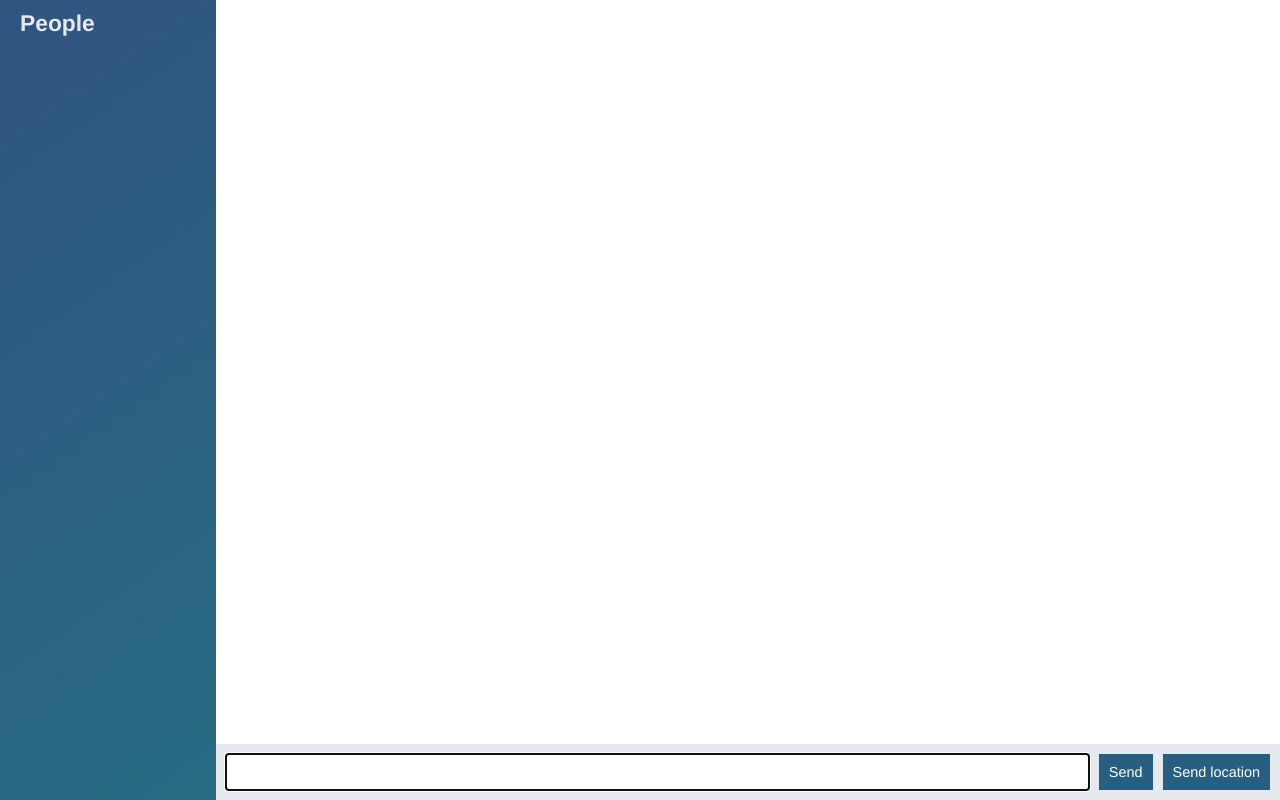
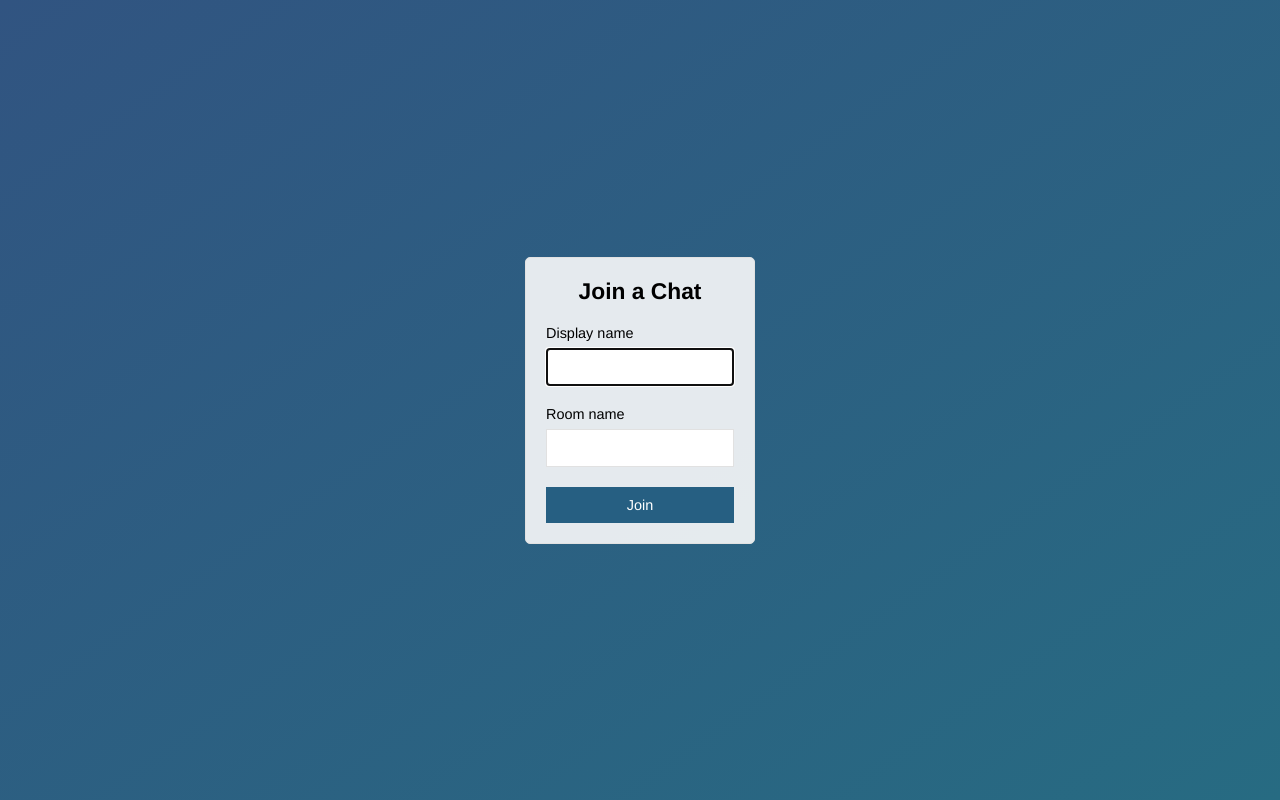
Before and after one commit to matteo-merzi/node-chat-app, a website: page public/index.html in a window 1280 px wide. Drawn offline with nearby package versions, Linux system fonts and the light colour scheme; no server answers.

Commit message:
Add join page that submit to chat.hmtl

```diff
--- a/public/index.html
+++ b/public/index.html
@@ -3,58 +3,30 @@
 
 <head>
     <meta charset="utf-8">
+    <title>Join | ChatApp</title>
+    <meta name="viewport" content="width=device-width, initial-scale=1, user-scalable=no">
     <link rel="stylesheet" href="/css/styles.css">
-    <title>Node Chat App</title>
 </head>
 
-<body class="chat">
-    <div class="chat__sidebar">
-        <h3>People</h3>
-        <div id="users"></div>
+<body class="centered-form">
+    <div class="centered-form__form">
+        <form action="/chat.html">
+            <div class="form-field">
+                <h3>Join a Chat</h3>
+            </div>
+            <div class="form-field">
+                <label>Display name</label>
+                <input type="text" name="name" autofocus />
+            </div>
+            <div class="form-field">
+                <label>Room name</label>
+                <input type="text" name="room" />
+            </div>
+            <div class="form-field">
+                <button>Join</button>
+            </div>
+        </form>
     </div>
-    <div class="chat__main">
-        <ol id="messages" class="chat__messages"></ol>
-
-        <div class="chat__footer">
-            <form id="message-form">
-                <input type="text" name="message" placeholder="" autofocus autocomplete="off" />
-                <button>Send</button>
-            </form>
-            <button id="send-location">Send location</button>
-        </div>
-    </div>
-
-    <script id="message-template" type="text/template">
-        <li class="message">
-            <div class="message__title">
-                <h4>{{from}}</h4>
-                <span>{{createdAt}}</span>
-            </div>
-            <div class="message__body">
-                <p>{{text}}</p>
-            </div>
-        </li>
-    </script>
-
-    <script id="location-message-template" type="text/template">
-        <li class="message">
-            <div class="message__title">
-                <h4>{{from}}</h4>
-                <span>{{createdAt}}</span>
-            </div>
-            <div class="message__body">
-                <p>
-                    <a href="{{url}}" target="_blank">My current location</a>
-                </p>
-            </div>
-        </li>
-    </script>
-
-    <script src="/socket.io/socket.io.js"></script>
-    <script src="/js/libs/jquery-3.1.1.min.js"></script>
-    <script src="/js/libs/moment.js"></script>
-    <script src="/js/libs/mustache.js"></script>
-    <script src="/js/index.js"></script>
 </body>
 
 </html>
```
Also changed, not shown: public/chat.html (added, +61 -0 lines), public/js/chat.js (renamed from public/js/index.js).
